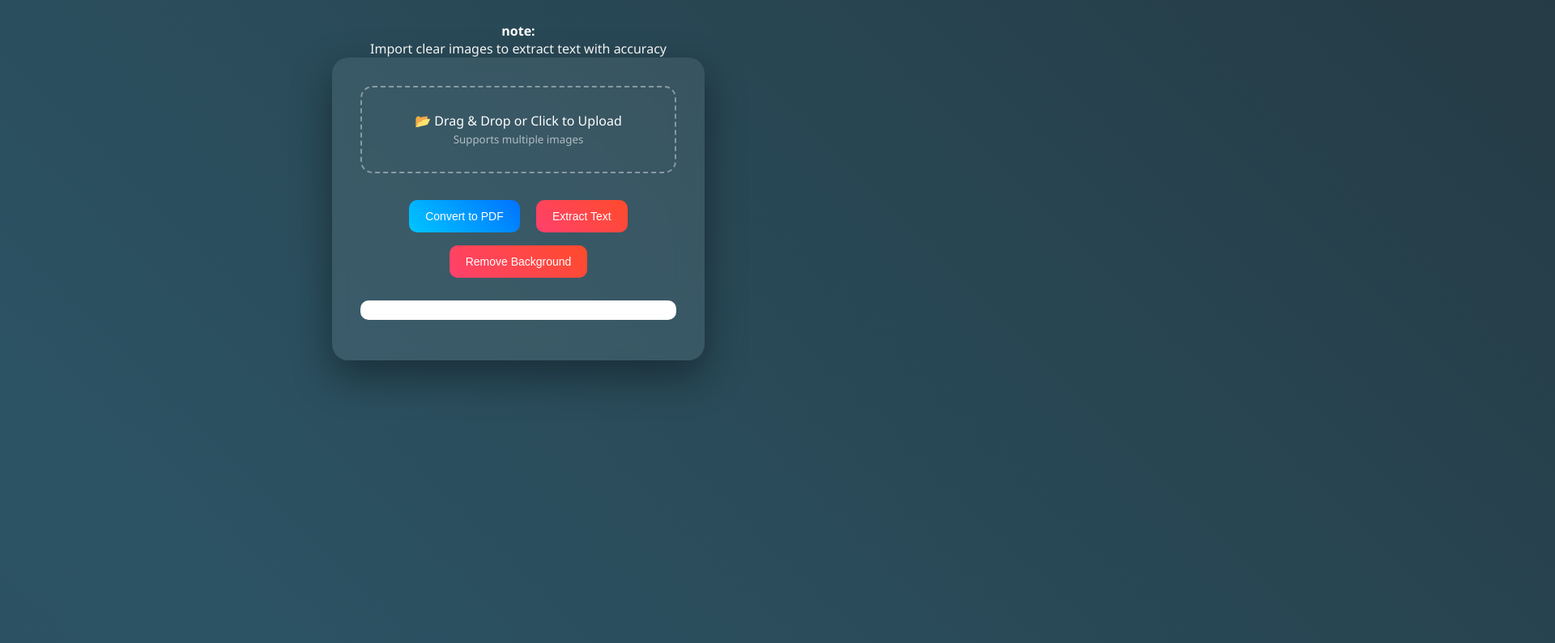
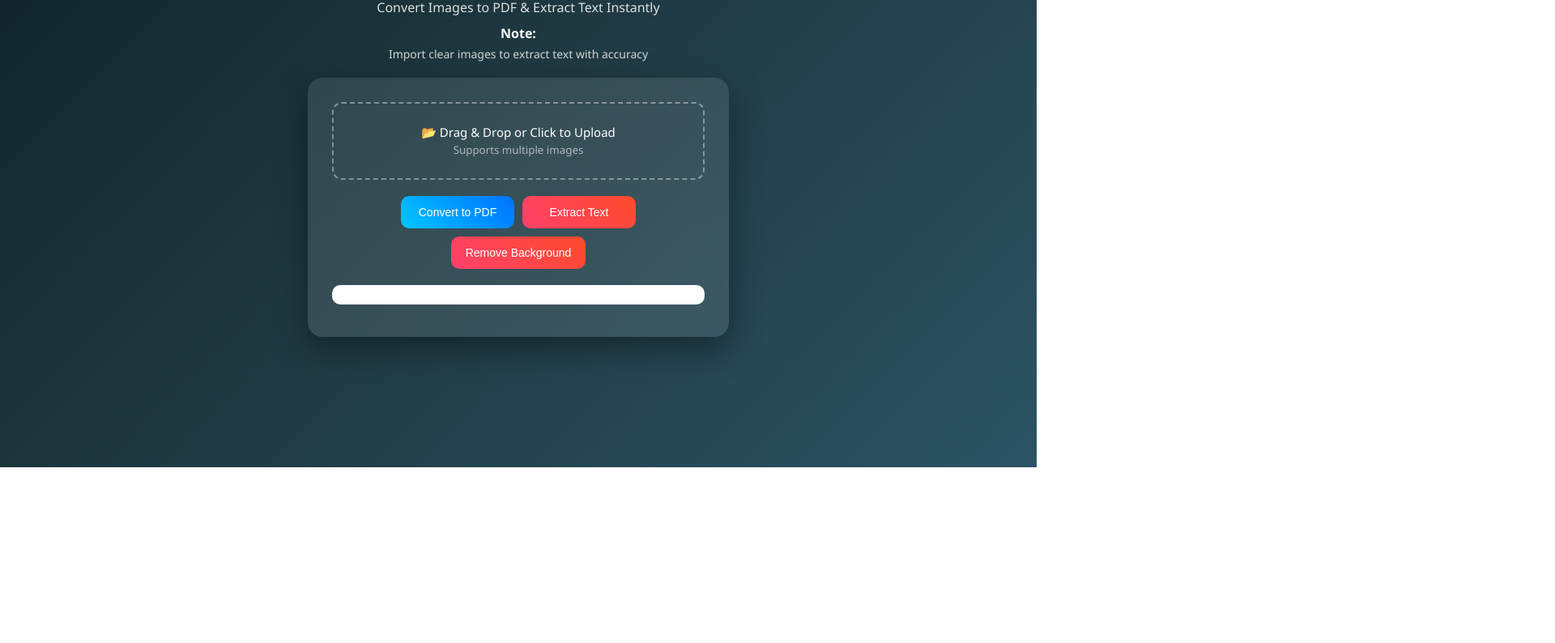
Before and after one commit to dipangshu22/pagelit_frontend, a plain HTML site: page index.html in a window 1280 px wide. Shown: the part 223-1017 px from the top of the page at 81% size, 1920 px wide, since content can reach past the window. After the commit the page ends 800 px from the top, so only its background shows below. Drawn offline with Linux system fonts and the light colour scheme.

Commit message:
okayupdated

```diff
--- a/index.html
+++ b/index.html
@@ -1,17 +1,21 @@
 <!DOCTYPE html>
 <html>
 <head>
+    <meta charset="UTF-8">
+    <meta name="viewport" content="width=device-width, initial-scale=1.0">
     <title>PAGELIT</title>
     <link rel="stylesheet" href="style.css">
 </head>
 <body>
 
-<div class="background"></div>
-
 <div class="container">
     <h1>PAGELIT</h1>
     <p class="subtitle">Convert Images to PDF & Extract Text Instantly</p>
-    <h4>note:</h4><p>Import clear images to extract text with accuracy</p>
+
+    <div class="note">
+        <h4>Note:</h4>
+        <p>Import clear images to extract text with accuracy</p>
+    </div>
 
     <div class="card">
 
--- a/style.css
+++ b/style.css
@@ -7,29 +7,12 @@
 
 body {
     font-family: 'Segoe UI', sans-serif;
-    background: #0f2027;
-    height: 100vh;
+    background: linear-gradient(135deg, #0f2027, #203a43, #2c5364);
     display: flex;
     justify-content: center;
     align-items: center;
-    overflow: hidden;
-}
-
-/* Animated Gradient Background */
-.background {
-    position: absolute;
-    width: 200%;
-    height: 200%;
-    background: linear-gradient(45deg, #0f2027, #203a43, #2c5364, #1c1c1c);
-    background-size: 400% 400%;
-    animation: gradientMove 12s ease infinite;
-    z-index: -1;
-}
-
-@keyframes gradientMove {
-    0% { background-position: 0% 50%; }
-    50% { background-position: 100% 50%; }
-    100% { background-position: 0% 50%; }
+    min-height: 100vh;
+    padding: 20px;
 }
 
 /* Container */
@@ -37,55 +20,63 @@ body {
     text-align: center;
     color: white;
     width: 100%;
-    max-width: 500px;
-    padding: 20px;
+    max-width: 520px;
 }
 
+/* Title */
 .container h1 {
-    font-size: 42px;
-    font-weight: 700;
-    letter-spacing: 2px;
-    margin-bottom: 8px;
+    font-size: 36px;
+    margin-bottom: 10px;
 }
 
 .subtitle {
+    opacity: 0.85;
+    margin-bottom: 10px;
+}
+
+/* Note */
+.note {
+    margin-bottom: 20px;
+}
+
+.note h4 {
+    margin-bottom: 5px;
+}
+
+.note p {
+    font-size: 14px;
     opacity: 0.8;
-    margin-bottom: 30px;
 }
 
 /* Card */
 .card {
-    background: rgba(255, 255, 255, 0.08);
-    backdrop-filter: blur(18px);
-    padding: 35px;
-    border-radius: 20px;
-    box-shadow: 0 20px 50px rgba(0, 0, 0, 0.4);
-    transition: 0.3s ease;
-}
-
-.card:hover {
-    transform: translateY(-5px);
+    background: rgba(255,255,255,0.1);
+    backdrop-filter: blur(15px);
+    padding: 30px;
+    border-radius: 18px;
+    width: 100%;
+    box-shadow: 0 15px 40px rgba(0,0,0,0.4);
 }
 
 /* Upload Box */
 .upload-box {
     display: block;
-    border: 2px dashed rgba(255, 255, 255, 0.4);
-    border-radius: 15px;
-    padding: 30px;
+    border: 2px dashed rgba(255,255,255,0.4);
+    border-radius: 12px;
+    padding: 25px;
     cursor: pointer;
-    margin-bottom: 25px;
-    transition: 0.3s ease;
+    margin-bottom: 20px;
+    transition: 0.3s;
 }
 
 .upload-box:hover {
     border-color: #00c6ff;
-    background: rgba(255, 255, 255, 0.05);
+    background: rgba(255,255,255,0.05);
 }
 
 .upload-content span {
     display: block;
-    font-size: 16px;
+    font-size: 15px;
 }
 
 .upload-content small {
@@ -94,17 +85,20 @@ body {
 
 /* Buttons */
 .buttons {
-    margin-bottom: 20px;
+    display: flex;
+    flex-wrap: wrap;
+    gap: 10px;
+    justify-content: center;
 }
 
 button {
-    padding: 12px 20px;
-    margin: 8px;
+    padding: 12px 18px;
     border: none;
     border-radius: 10px;
     font-size: 14px;
     cursor: pointer;
-    transition: all 0.3s ease;
+    min-width: 140px;
+    transition: 0.3s ease;
 }
 
 .primary {
@@ -112,19 +106,13 @@ button {
     color: white;
 }
 
-.primary:hover {
-    transform: translateY(-2px);
-    box-shadow: 0 10px 25px rgba(0, 114, 255, 0.4);
-}
-
 .secondary {
     background: linear-gradient(45deg, #ff416c, #ff4b2b);
     color: white;
 }
 
-.secondary:hover {
+button:hover {
     transform: translateY(-2px);
-    box-shadow: 0 10px 25px rgba(255, 75, 43, 0.4);
 }
 
 /* Output */
@@ -137,9 +125,38 @@ button {
     max-height: 200px;
     overflow-y: auto;
     font-size: 14px;
+    word-wrap: break-word;
 }
 
-/* Download Section */
+/* Download section */
 #downloadSection {
-    margin-top: 15px;
+    margin-top: 10px;
 }
+
+/* ========================= */
+/* 📱 MOBILE RESPONSIVE */
+/* ========================= */
+@media (max-width: 600px) {
+
+    .container h1 {
+        font-size: 28px;
+    }
+
+    .card {
+        padding: 20px;
+    }
+
+    .buttons {
+        flex-direction: column;
+        align-items: stretch;
+    }
+
+    button {
+        width: 100%;
+        font-size: 15px;
+    }
+
+    .upload-box {
+        padding: 20px;
+    }
+}
```
